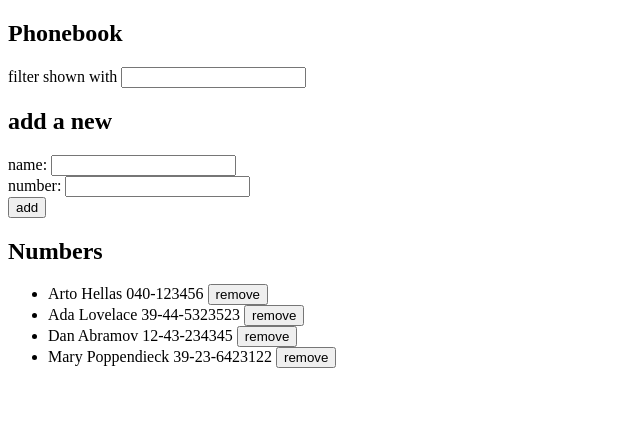
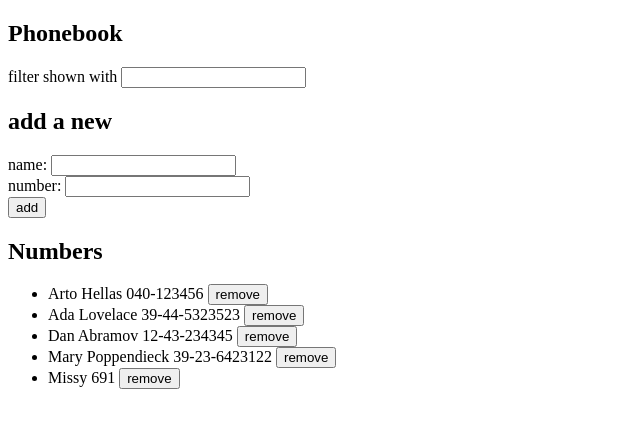
Before and after one commit to aversitile/FullStackOpen, a React (Create React App) app in the folder Part2/phonebook/: page / in a window 1280 px wide. Shown: the top 428 px of the page, without its empty margins (0-640 px from the left). Built offline with nearby package versions, Linux system fonts and the light colour scheme; data requests are answered from the project's data file.

Commit message:
complete step 10, replace number on existing person without changing id using put

```diff
--- a/Part2/phonebook/db.json
+++ b/Part2/phonebook/db.json
@@ -19,6 +19,11 @@
       "name": "Mary Poppendieck",
       "number": "39-23-6423122",
       "id": 4
+    },
+    {
+      "name": "Missy",
+      "number": "691",
+      "id": 5
     }
   ]
 }
--- a/Part2/phonebook/src/App.js
+++ b/Part2/phonebook/src/App.js
@@ -25,6 +25,10 @@ const App = () => {
   const addName = (event) => {
     event.preventDefault()
     //if new name is already ther alert
+    const nameObj = {
+      name: newName,
+      number: newNumber,
+    }
 
     var isCopy = persons.reduce(function(sum, person) {
       if (newName === person.name) {
@@ -34,14 +38,19 @@ const App = () => {
     }, 0)
 
     if (isCopy >= 1) {
-      alert(`${newName} is already added to phonebook`)
+      if (window.confirm(`${newName} is already added to phonebook,
+      replace old number with new one?`)) {
+        const id = persons.find(p => p.name === newName).id
+        personsService
+        .update(id, nameObj)
+        .then(returnedPerson => {
+          setPersons(persons.map(p => p.id !== id ? p : returnedPerson))
+        })
+      }
       return
     }
 
-    const nameObj = {
-      name: newName,
-      number: newNumber,
-    }
+
 
     personsService
     .add(nameObj)
```
